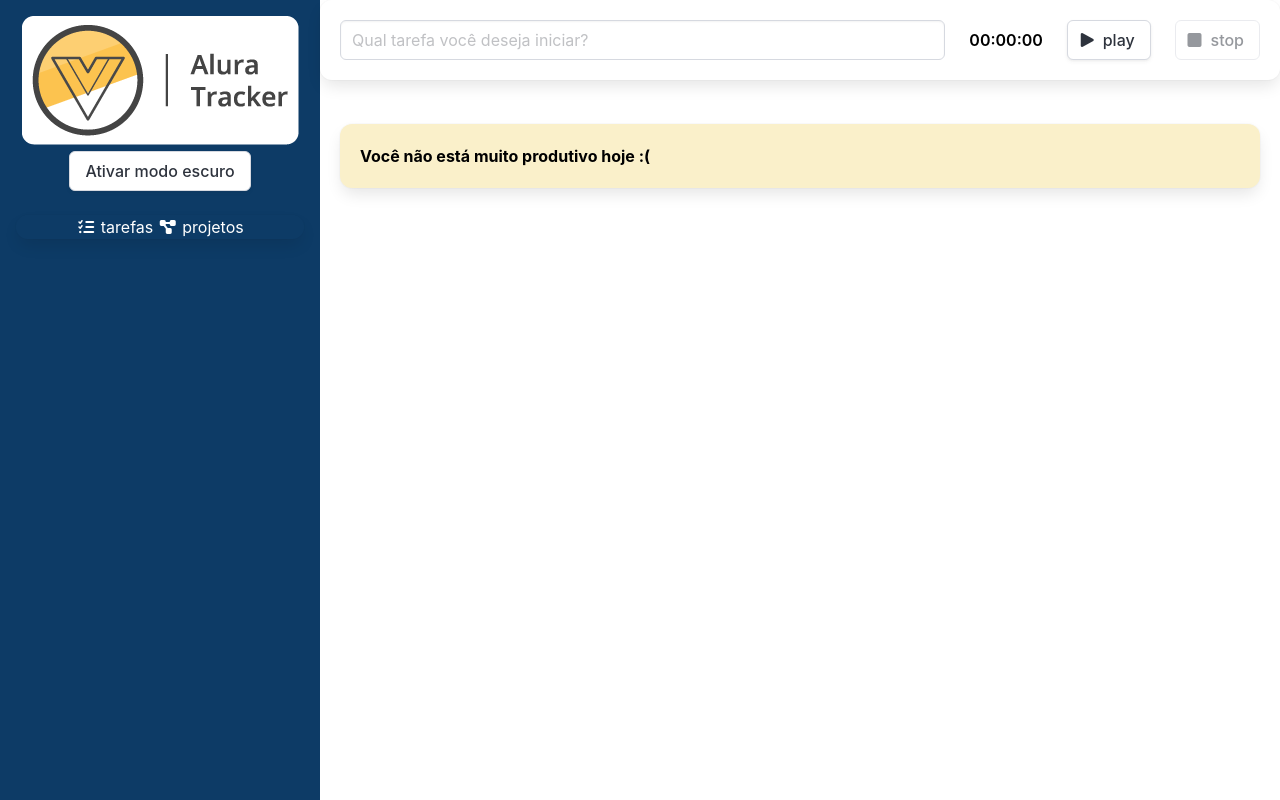
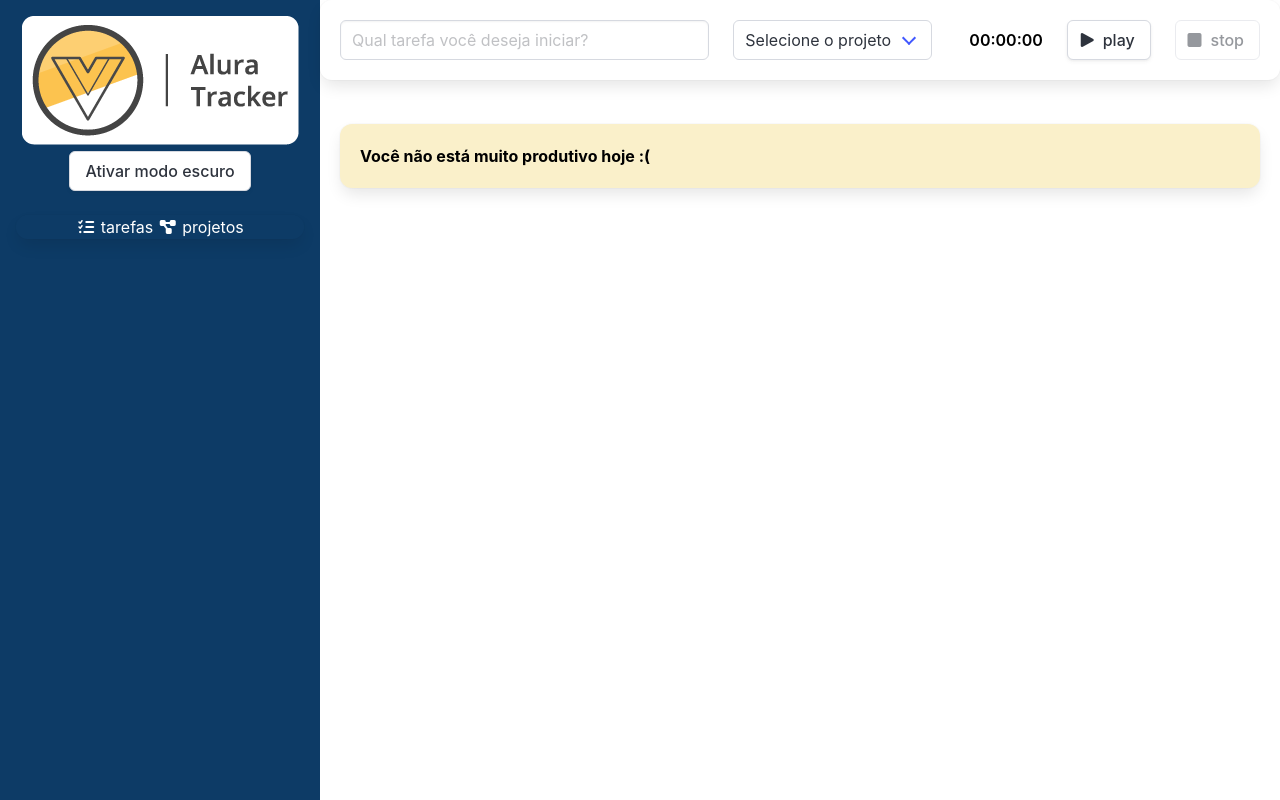
Before and after one commit to Leandrotxr/alura-tracker, a Vue app: page / in a window 1280 px wide. Built offline with nearby package versions, Linux system fonts and the light colour scheme.

Commit message:
feat: adicionando lista de projetos na página de tarefas

```diff
--- a/src/components/Formulario.vue
+++ b/src/components/Formulario.vue
@@ -1,54 +1,78 @@
 <template>
-  <div class="box formulario">
+  <div class="box">
     <div class="columns">
-      <div
-        class="column is-8"
-        role="form"
-        aria-label="Formulário para criação de uma nova tarefa"
-      >
+      <div class="column is-5" role="form" aria-label="Formulário para iniciar uma nova tarefa">
         <input
+          class="input"
           type="text"
-          class="input"
           placeholder="Qual tarefa você deseja iniciar?"
           v-model="descricao"
         />
       </div>
+      <div class="column is-3">
+        <div class="select">
+          <select v-model="idProjeto">
+            <option value="">Selecione o projeto</option>
+            <option
+              :value="projeto.id"
+              v-for="projeto in projetos"
+              :key="projeto.id"
+            >
+              {{ projeto.nome }}
+            </option>
+          </select>
+        </div>
+      </div>
       <div class="column">
-        <Temporizador @aoTemporizadorFinalizado="finalizarTarefa"/>
+        <Temporizador @aoFinalizarTarefa="salvarTarefa"/>
       </div>
     </div>
   </div>
 </template>
 
 <script lang="ts">
-import { defineComponent } from "vue";
+import { computed, defineComponent } from "vue";
 import Temporizador from "./Temporizador.vue";
+import { useStore } from 'vuex'
+
+import { key } from '@/store'
 
 export default defineComponent({
-  name: "Formulário",
+  name: "Formulario",
   emits: ['aoSalvarTarefa'],
   components: {
-    Temporizador
+    Temporizador,
   },
-  data() {
-    return{
-        descricao: ''
+  data () {
+    return {
+      descricao: '',
+      idProjeto: ''
     }
   },
   methods: {
-    finalizarTarefa(tempoDecorrido: number) : void{
-        this.$emit('aoSalvarTarefa', {
-          duracaoEmSegundos: tempoDecorrido,
-          descricao: this.descricao
-        })
-        this.descricao = ''
+    salvarTarefa (tempoEmSegundos: number) : void {
+      this.$emit('aoSalvarTarefa', {
+        duracaoEmSegundos: tempoEmSegundos,
+        descricao: this.descricao,
+        projeto: this.projetos.find(proj => proj.id == this.idProjeto)
+      })
+      this.descricao = ''
+    }
+  },
+  setup () {
+    const store = useStore(key)
+    return {
+      projetos: computed(() => store.state.projetos)
     }
   }
 });
 </script>
-<style>
-.formulario {
+<style scoped>
+.button {
+  margin-left: 8px;
+}
+.box {
+  background-color: var(--bg-primario);
   color: var(--texto-primario);
-  background-color: var(--bg-primario);
 }
 </style>
--- a/src/interfaces/ITarefa.ts
+++ b/src/interfaces/ITarefa.ts
@@ -1,4 +1,7 @@
+import IProjeto from "./IProjeto";
+
 export default interface ITarefa {
     duracaoEmSegundos: number,
-    descricao: string
+    descricao: string,
+    projeto: IProjeto
 }
--- a/src/main.ts
+++ b/src/main.ts
@@ -2,7 +2,9 @@ import { createApp } from 'vue'
 import App from './App.vue'
 import '@fortawesome/fontawesome-free/css/all.css'
 import roteador from './roteador'
+import { key, store } from './store'
 
 createApp(App)
     .use(roteador)
+    .use(store, key)
     .mount('#app')
--- a/src/store/index.ts
+++ b/src/store/index.ts
@@ -1,6 +1,6 @@
 import IProjeto from "@/interfaces/IProjeto";
 import { InjectionKey } from "vue";
-import { createStore, Store } from "vuex";
+import { createStore, Store, useStore as vuexUseStore} from "vuex";
 
 interface Estado {
     projetos: IProjeto []
@@ -10,19 +10,19 @@ export const key: InjectionKey<Store<Estado>> = Symbol()
 
 export const store = createStore<Estado>({
     state: {
-        projetos: [
-            {
+        projetos: []
+    },
+    mutations: {
+        'ADICIONA_PROJETO'(state, nomeDoProjeto: string){
+            const projeto = {
                 id: new Date().toISOString(),
-                nome: 'TypeScript'
-            },
-            {
-                id: new Date().toISOString(),
-                nome: 'Vue'
-            },
-            {
-                id: new Date().toISOString(),
-                nome: 'Vuex'
-            }
-        ]
+                nome: nomeDoProjeto
+            } as IProjeto
+            state.projetos.push(projeto)
+        }
     }
 })
+
+export function useStore(): Store<Estado> {
+    return vuexUseStore(key)
+}
--- a/src/views/Projetos.vue
+++ b/src/views/Projetos.vue
@@ -37,25 +37,27 @@
 </template>
 
 <script lang="ts">
-import IProjeto from '../interfaces/IProjeto';
-import { defineComponent } from 'vue';
+import { useStore } from '@/store';
+import { computed, defineComponent } from 'vue';
 
 export default defineComponent({
     name: 'Projetos',
     data(){
         return {
-            nomeDoProjeto: '',
-            projetos: [] as IProjeto[]
+            nomeDoProjeto: ''
         }
     },
     methods: {
         salvar(){
-            const projeto: IProjeto = {
-                nome: this.nomeDoProjeto,
-                id: new Date().toISOString()
-            }
-            this.projetos.push(projeto)
+            this.store.commit('ADICIONA_PROJETO', this.nomeDoProjeto)
             this.nomeDoProjeto = ''
+        }
+    },
+    setup () {
+        const store = useStore()
+        return {
+            store,
+            projetos: computed(() => store.state.projetos)
         }
     }
 });
```
